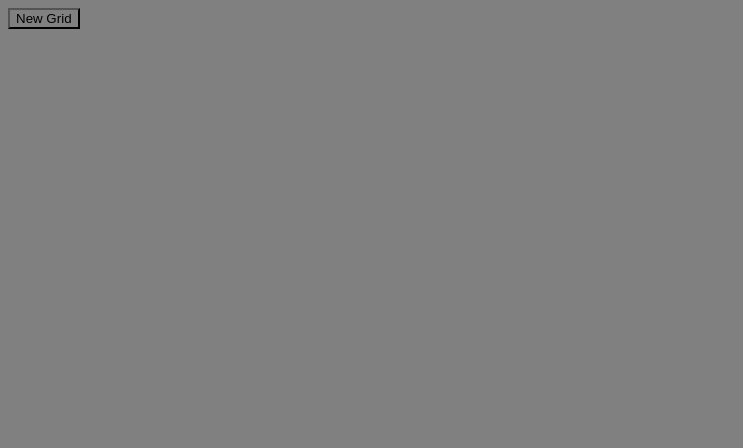
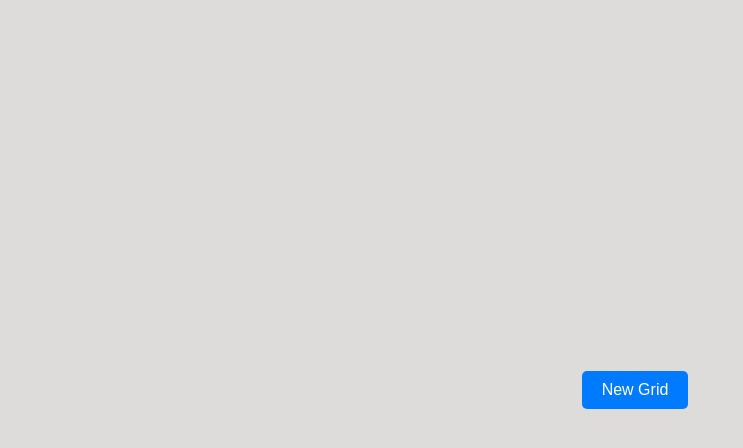
Before and after one commit to 4Noyis/Sketchpad, a plain HTML site: page index.html in a window 1280 px wide. Shown: the whole page, without its empty margins (0-743 px from the left). Drawn offline with Linux system fonts and the light colour scheme.

Commit message:
final css

```diff
--- a/style.css
+++ b/style.css
@@ -1,7 +1,15 @@
 * {
     box-sizing: border-box;
-    background-color: grey;
   }
+body{
+  background-color: #d3cfcfba;
+  display: flex;
+  justify-content: center;
+  align-items: center;
+  height: 100vh;
+  margin: 0;
+  font-family: Arial, Helvetica, sans-serif;
+}
   /*
   .container {
     display: flex;
@@ -12,6 +20,7 @@
   */
   .container>div {
     border: 1px solid black;
+    box-shadow: 0 0 10px rgba(0, 0, 0, 0.15);
     height: 25px;
     width: 25px;
 
@@ -27,3 +36,20 @@
     background-color: black;
 
  }
+
+button {
+    margin-bottom: 20px;
+    margin-right: 10px;
+    padding: 10px 20px;
+    font-size: 16px;
+    border: none;
+    border-radius: 5px;
+    background-color: #007BFF;
+    color: #fff;
+    cursor: pointer;
+    transition: background-color 0.3s ease;
+}
+
+button:hover {
+    background-color: #0056b3;
+}
```
